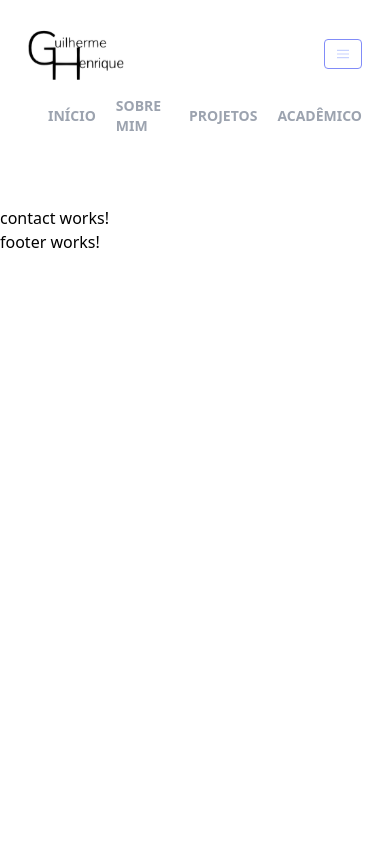
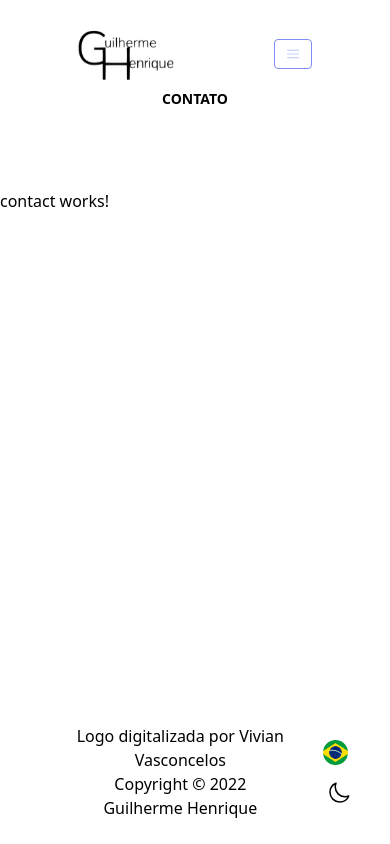
Before and after one commit to euguiihenry/Guilherme-Henrique-Portfolio, an Angular app: page /home in a window 390 px wide. Both pictures are taken after a click on the button "CONTATE-ME". Built offline with nearby package versions, Linux system fonts and the light colour scheme.

Commit message:
refactor: correcting header position and coding footer

```diff
--- a/angular.json
+++ b/angular.json
@@ -87,6 +87,7 @@
               "src/assets"
             ],
             "styles": [
+              "node_modules/@fortawesome/fontawesome-free/css/all.css",
               "src/styles.css"
             ],
             "scripts": []
--- a/package.json
+++ b/package.json
@@ -14,6 +14,8 @@
     "@angular/platform-browser": "^15.0.0",
     "@angular/platform-browser-dynamic": "^15.0.0",
     "@angular/router": "^15.0.0",
+    "@fortawesome/angular-fontawesome": "^0.12.1",
+    "@fortawesome/fontawesome-free": "^6.3.0",
     "@jridgewell/sourcemap-codec": "^1.4.14",
     "@npmcli/fs": "^3.1.0",
     "rxjs": "~7.5.0",
--- a/src/app/common/footer/footer.component.css
+++ b/src/app/common/footer/footer.component.css
@@ -0,0 +1,17 @@
+.nav-buttons{
+    background-color: var(--bone-secondary-light-theme);
+    border-radius: 1.1em;
+}
+
+.img-bt{
+    width: 25px;
+    height: 25px;
+}
+
+footer {
+    position: fixed;
+    bottom: 0;
+    left: 0;
+    width: 100%;
+    text-align: center;
+  }
--- a/src/app/common/footer/footer.component.html
+++ b/src/app/common/footer/footer.component.html
@@ -1 +1,27 @@
-<p>footer works!</p>
+<footer class=" p-6 flex justify-between items-center gap-5">
+    <div class="social-icons">
+        <a href="https://github.com" class="mr-4 text-block"><i class="fa-brands fa-github"></i></a>
+        <a href=""><i class="fa-brands fa-github"></i></a>
+        <a href="https://dribbble.com" class="mr-4"><i class="fab fa-dribbble"></i></a>
+        <a href="https://linkedin.com"><i class="fab fa-linkedin"></i></a>
+    </div>
+
+    <div class="footer-text text-center">
+        <span class="block">Logo digitalizada por Vivian Vasconcelos</span>
+        <span class="block">Copyright © 2022 Guilherme Henrique</span>
+    </div>
+
+    <div class="footer-buttons">
+        <button [ngClass]="{'hide': routerService.isActive('about') || routerService.isActive('projects') || routerService.isActive('academic')|| routerService.isActive('contact')}"
+        class="nav-buttons p-2">
+            <img class="img-bt" src="../../../assets/img/portugueseLanguage.png">
+        </button>
+
+        <button [ngClass]="{'hide': routerService.isActive('about') || routerService.isActive('projects') || routerService.isActive('academic') || routerService.isActive('contact')}"
+        class="nav-buttons p-2 ml-2">
+            <svg xmlns="http://www.w3.org/2000/svg" fill="none" viewBox="0 0 24 24" stroke-width="1.5" stroke="currentColor" class="w-6 h-6">
+                <path stroke-linecap="round" stroke-linejoin="round" d="M21.752 15.002A9.718 9.718 0 0118 15.75c-5.385 0-9.75-4.365-9.75-9.75 0-1.33.266-2.597.748-3.752A9.753 9.753 0 003 11.25C3 16.635 7.365 21 12.75 21a9.753 9.753 0 009.002-5.998z" />
+            </svg>
+        </button>
+    </div>
+</footer>
--- a/src/app/common/footer/footer.component.ts
+++ b/src/app/common/footer/footer.component.ts
@@ -1,4 +1,5 @@
 import { Component } from '@angular/core';
+import { RouterService } from '../services/router-check/router.service';
 
 @Component({
   selector: 'app-footer',
@@ -7,4 +8,8 @@ import { Component } from '@angular/core';
 })
 export class FooterComponent {
 
+  constructor(readonly routerService: RouterService) {
+
+  }
+
 }
--- a/src/app/common/header/header.component.css
+++ b/src/app/common/header/header.component.css
@@ -16,9 +16,7 @@
 
 .hide{
     display: none;
-    width: 0;
-    height: 0;
-    visibility: 0;
+    visibility: hidden;
 
 }
 
@@ -50,3 +48,11 @@
     width: 8em;
     height: 3em;
 }
+
+.margin-right{
+    padding-left: 1em;
+}
+
+@media screen and (min-width: 700px) {
+
+}
--- a/src/app/common/header/header.component.html
+++ b/src/app/common/header/header.component.html
@@ -1,4 +1,4 @@
-<nav class="flex items-center justify-between flex-wrap p-7">
+<nav class="flex items-center justify-around flex-wrap p-7">
     <div class="flex items-center flex-shrink-0 text-white">
         <img src="../../../assets/img/mainLogo.svg" class="w-24">
     </div>
@@ -12,34 +12,43 @@
         </button>
     </div>
 
-    <div class="w-full block flex-grow lg:flex lg:items-center lg:w-auto ml-5">
-        <div class="text-sm lg:flex-grow nav-link flex justify-center items-center">
+    <div class="w-full flex-grow lg:flex lg:items-center lg:w-auto justify-items-center place-content-center">
+        <div class="text-sm lg:flex-grow nav-link flex justify-center items-center gap-5">
             <a routerLink="/home" routerLinkActive="current"
-            [ngClass]="{ 'current link-margin ': routerService.isActive('home') }"
-            class="block mt-4 lg:inline-block lg:mt-0 text-gray-400 hover:opacity-60 mr-5 uppercase nav-link">
+            [ngClass]="{ 'current link-margin ': routerService.isActive('home'), 'hide': routerService.isActive('contact') }"
+            class="block mt-4 lg:inline-block lg:mt-0 text-gray-400 hover:opacity-60 uppercase nav-link">
                 Início
             </a>
 
             <a routerLink="/about" routerLinkActive="current"
-            [ngClass]="{ 'current link-margin': routerService.isActive('about') }"
-            class="block mt-4 lg:inline-block lg:mt-0 text-gray-400 hover:opacity-60 mr-5 uppercase nav-link">
-                Sobre Mim
+            [ngClass]="{ 'current link-margin': routerService.isActive('about'), 'hide': routerService.isActive('contact') }"
+            class="block mt-4 lg:inline-block lg:mt-0 text-gray-400 hover:opacity-60 uppercase nav-link">
+                Sobre
             </a>
 
             <a routerLink="/projects" routerLinkActive="current"
-            [ngClass]="{ 'current link-margin': routerService.isActive('projects'), 'hide': routerService.isActive('home')  }"
-            class="block mt-4 lg:inline-block lg:mt-0 text-gray-400 hover:opacity-60 mr-5 uppercase nav-link">
+            [ngClass]="{ 'current link-margin': routerService.isActive('projects'), 'hide': routerService.isActive('home') || routerService.isActive('contact') }"
+            class="block mt-4 lg:inline-block lg:mt-0 text-gray-400 hover:opacity-60 uppercase nav-link">
                 Projetos
             </a>
 
             <a routerLink="/academic" routerLinkActive="current"
-            [ngClass]="{ 'current link-margin': routerService.isActive('academic'), 'hide': routerService.isActive('home')  }"
+            [ngClass]="{ 'current link-margin': routerService.isActive('academic'), 'hide': routerService.isActive('home') || routerService.isActive('contact') }"
             class="block mt-4 lg:inline-block lg:mt-0 text-gray-400 hover:opacity-60 uppercase nav-link">
                 Acadêmico
             </a>
+
+            <a routerLink="/contact" routerLinkActive="current"
+            [ngClass]="{ 'current link-margin': routerService.isActive('contact'), 'hide': routerService.isActive('home') || routerService.isActive('about') || routerService.isActive('projects') || routerService.isActive('academic') }"
+            class="block mt-4 lg:inline-block lg:mt-0 text-gray-400 hover:opacity-60 uppercase nav-link justify-self-center">
+                Contato
+            </a>
         </div>
-        <div class="flex justify-center">
-            <button [ngClass]="{'hide': routerService.isActive('about') || routerService.isActive('projects') || routerService.isActive('academic')|| routerService.isActive('contact')}"
+
+    </div>
+
+    <div class="flex justify-end">
+        <!-- <button [ngClass]="{'hide': routerService.isActive('about') || routerService.isActive('projects') || routerService.isActive('academic')|| routerService.isActive('contact')}"
         class="nav-buttons p-2">
             <img class="img-bt" src="../../../assets/img/portugueseLanguage.png">
         </button>
@@ -49,7 +58,7 @@
             <svg xmlns="http://www.w3.org/2000/svg" fill="none" viewBox="0 0 24 24" stroke-width="1.5" stroke="currentColor" class="w-6 h-6">
                 <path stroke-linecap="round" stroke-linejoin="round" d="M21.752 15.002A9.718 9.718 0 0118 15.75c-5.385 0-9.75-4.365-9.75-9.75 0-1.33.266-2.597.748-3.752A9.753 9.753 0 003 11.25C3 16.635 7.365 21 12.75 21a9.753 9.753 0 009.002-5.998z" />
             </svg>
-            </button>
+        </button> -->
 
         <button routerLink="/contact" [ngClass]="{ 'hide': routerService.isActive('contact') }"
         class="action-button text-sm text-white p-2 px-3 ml-2 rounded-lg text-center font-semibold uppercase">
@@ -61,5 +70,4 @@
             <p>Início</p>
         </button>
     </div>
-    </div>
 </nav>
```
Also changed, not shown: 1 other file (tests, documents, lock files or other folders). Lines whose indentation alone changed are shown as unchanged.
